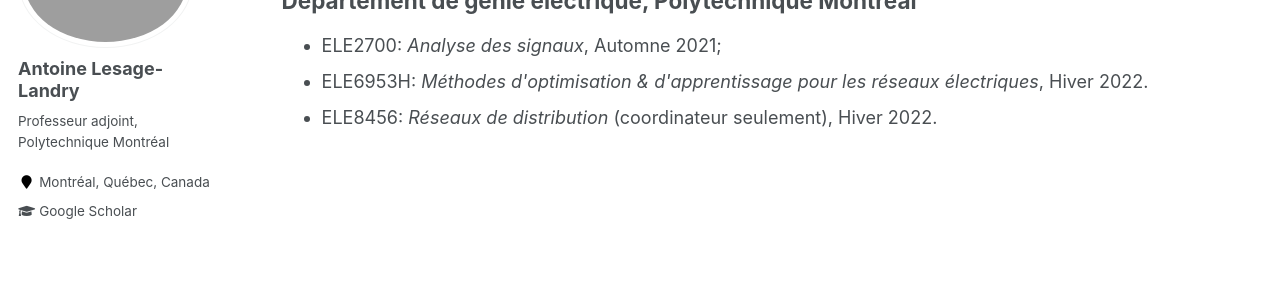
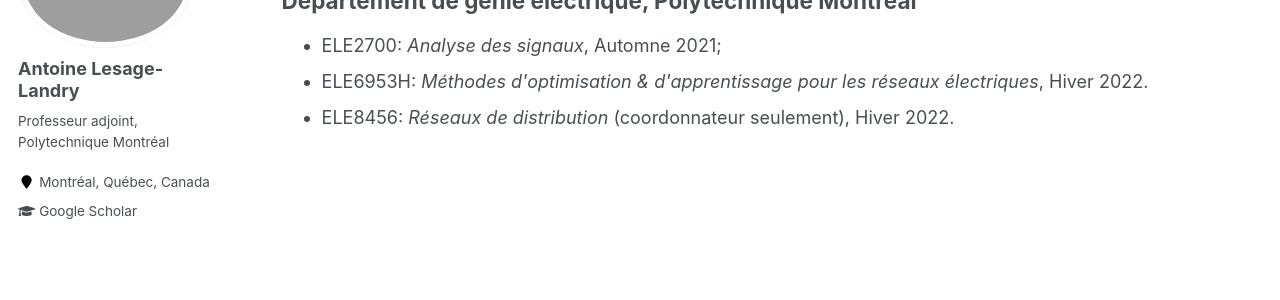
Before and after one commit to alesagelandry/fr, a Jekyll site: the page built from _pages/teaching.html, in a window 1280 px wide. Shown: the part 204-504 px from the top of the page. Built offline with Jekyll 4.4.1, drawn with Linux system fonts in a browser that asks for light colours.

Commit message:
Update teaching.html

```diff
--- a/_pages/teaching.html
+++ b/_pages/teaching.html
@@ -10,5 +10,5 @@ author_profile: true
 <ul>
   <li>ELE2700: <i>Analyse des signaux</i>,  Automne 2021; </li>
   <li>ELE6953H: <i>Méthodes d'optimisation & d'apprentissage pour les réseaux électriques</i>, Hiver 2022. </li>
-  <li>ELE8456: <i>Réseaux de distribution</i> (coordinateur seulement), Hiver 2022. </li>
+  <li>ELE8456: <i>Réseaux de distribution</i> (coordonnateur seulement), Hiver 2022. </li>
 </ul>
```
